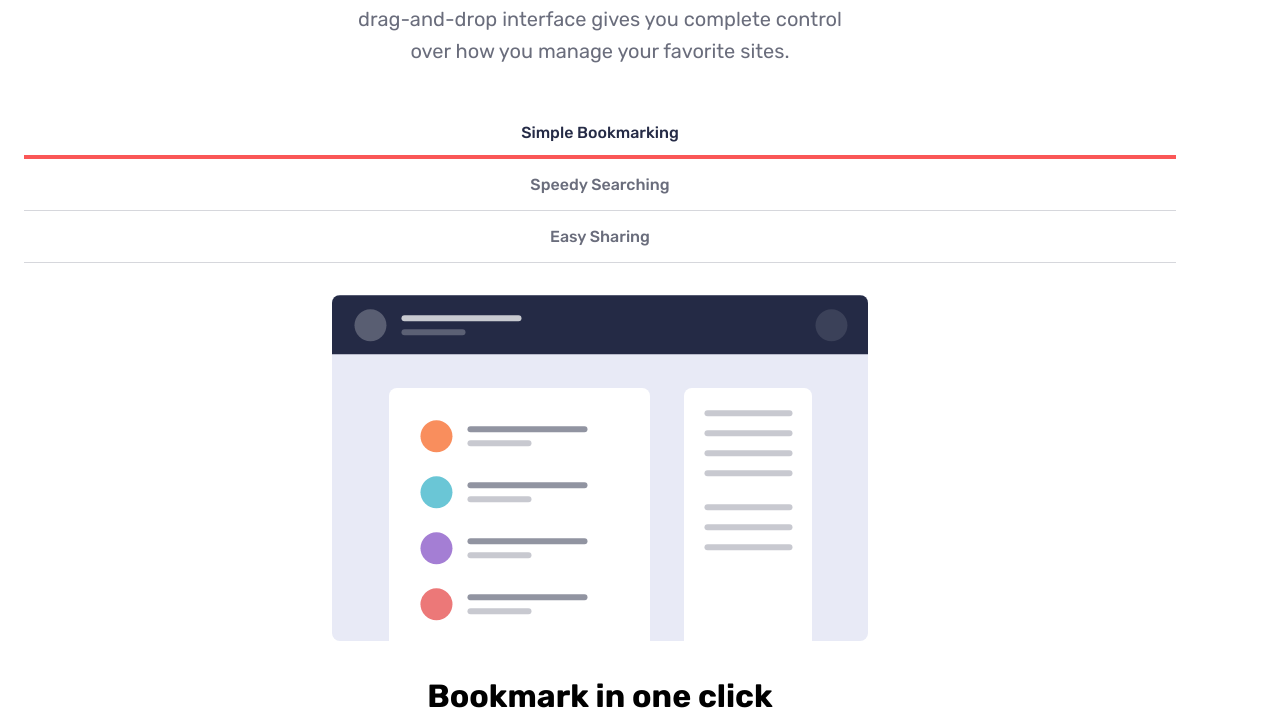
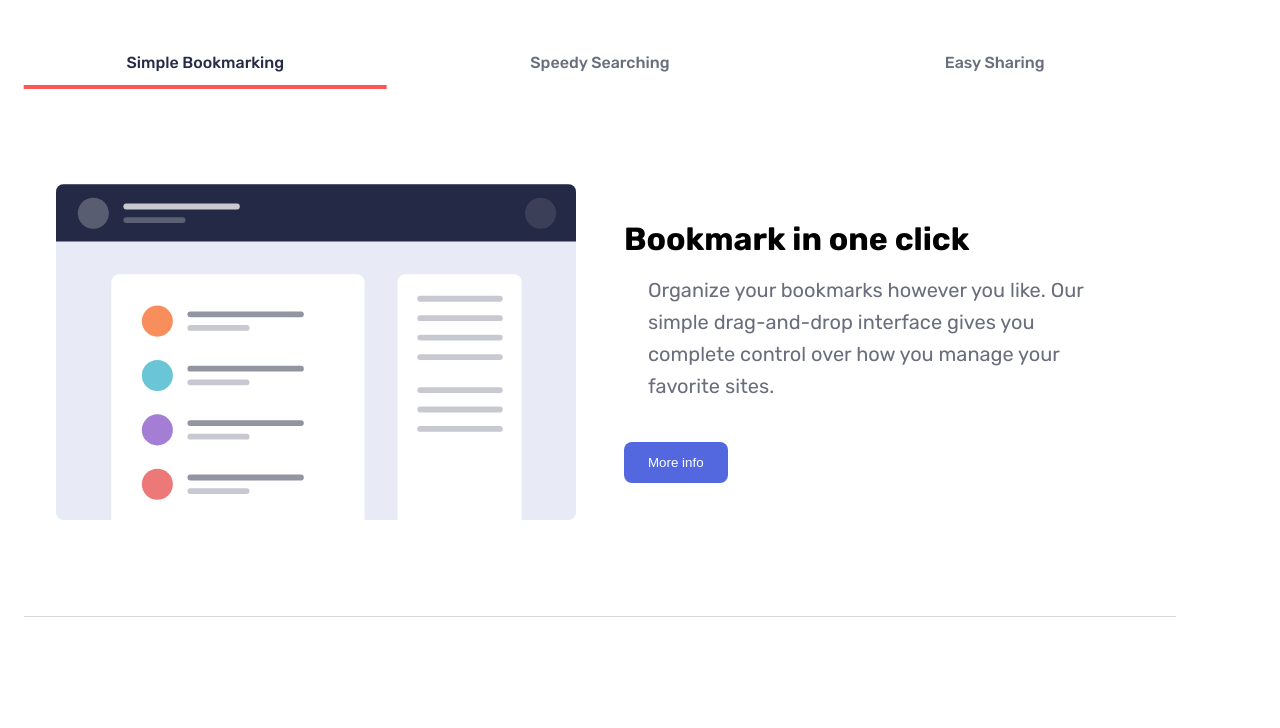
Before and after one commit to Carlos-Martorell/sprint1, a plain HTML site: page index.html in a window 1280 px wide. Shown: the part 671-1399 px from the top of the page. After the commit the page ends 1368 px from the top, so only its background shows below. Drawn offline with Linux system fonts and the light colour scheme.

Commit message:
features con mediaquery incluido

```diff
--- a/CSS/style.css
+++ b/CSS/style.css
@@ -105,7 +105,7 @@ body {
 
 .div__sections {
   padding: 2rem 1.5rem;
-  margin-top: 70px;
+
 }
 
 .manager {
@@ -246,6 +246,7 @@ body {
     align-self: center;
     display: grid;
   }
+}
 
 /****************Features en layout*/
 
@@ -273,6 +274,7 @@ body {
 
 
 .features__tabs input[type="radio"] {
+
   position: absolute;
   opacity: 0;
   width: 0;
@@ -376,6 +378,53 @@ body {
   transform: translateY(-3px);
 }
 
+@media (min-width: 768px) {
+
+  .features__tabs {
+    display: grid;
+    grid-template-columns: repeat(3, 1fr);
+    grid-template-rows: auto 1fr;
+    column-gap: 2rem;
+    row-gap: 2rem;
+    border-bottom: 1px solid hsl(229, 8%, 85%);
+    padding-bottom: 2rem;
+    margin-bottom: 3rem;
+  }
 
 
+  .features__tab {
+    border-bottom: none;
+    padding: 1rem 0;
+    text-align: center;
+  }
+
+
+  .features__panel {
+    grid-column: 1 / -1;
+    grid-row: 2;
+    display: none;
+
+    grid-template-columns: 1fr 1fr;
+    align-items: center;
+    gap: 3rem;
+    padding: 4rem 2rem;
+    text-align: left;
+  }
+
+
+  .features__panel img {
+    width: 100%;
+    height: auto;
+    display: block;
+  }
+  .features__panel h3,
+  .features__panel p {
+    text-align: left;
+  }
+
+  #tab1:checked ~ #panel-bookmark,
+  #tab2:checked ~ #panel-search,
+  #tab3:checked ~ #panel-sharing {
+    display: grid;
+  }
 }
```
